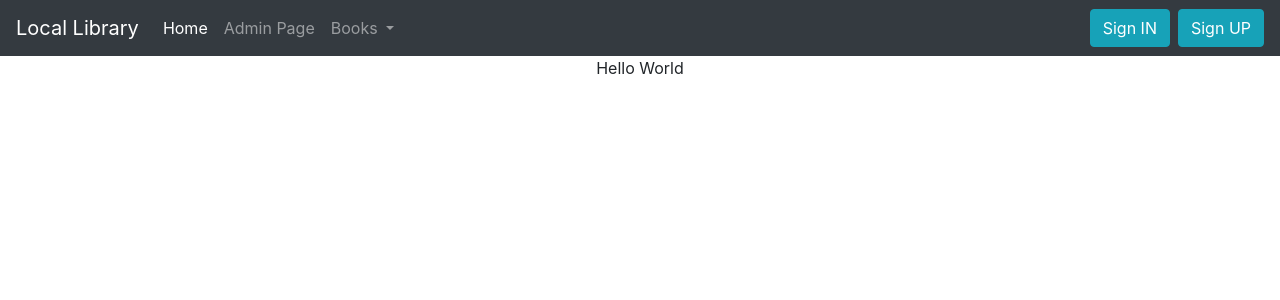
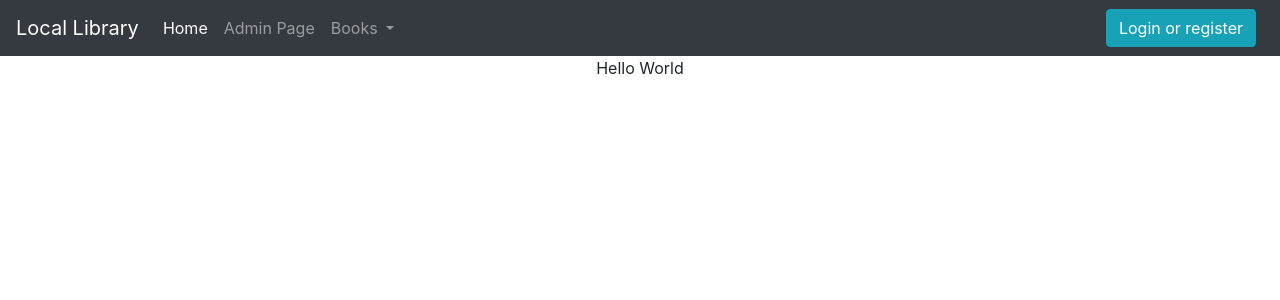
Before and after one commit to SaeidJavadi/Django-Virtual-Memorial, a Django app: page / in a window 1280 px wide. Shown: the top 300 px of the page. Run offline with Django 3.2, Linux system fonts and the light colour scheme; some libraries are stand-ins or nearby versions.

Commit message:
edit html filename

```diff
--- a/memorial/urls.py
+++ b/memorial/urls.py
@@ -3,5 +3,5 @@ from memorial import views
 
 app_name = 'memorial'
 urlpatterns= [
-    path('', views.index, name='home')
+    path('', views.home, name='home')
 ]
--- a/memorial/views.py
+++ b/memorial/views.py
@@ -1,5 +1,5 @@
 from django.shortcuts import render
 
 
-def index(request):
-    return render(request,'memorial/index.html')
+def home(request):
+    return render(request,'memorial/home.html')
--- a/templates/base.html
+++ b/templates/base.html
@@ -1,4 +1,5 @@
 {#{% load static %}#}
+{% load l10n %}
 <!doctype html>
 <html lang="en">
 <head>
--- a/templates/partials/navigation.html
+++ b/templates/partials/navigation.html
@@ -26,17 +26,9 @@
                 </div>
             </li>
         </ul>
-        {% if user.is_authenticated %}
-            <a href="{% url 'logout' %}">
-                <button class="btn btn-info" style="margin-right: 8px;">Sign Out</button>
+
+            <a href="{% url 'account:login' %}">
+                <button class="btn btn-info" style="margin-right: 8px;">Login or register</button>
             </a>
-        {% else %}
-            <a href="{% url 'account:login' %}">
-                <button class="btn btn-info" style="margin-right: 8px;">Sign IN</button>
-            </a>
-            <a href="#">
-                <button class="btn btn-info">Sign UP</button>
-            </a>
-        {% endif %}
     </div>
 </nav>
```
Also changed, not shown: memorial/templates/memorial/home.html (renamed from memorial/templates/memorial/index.html).
